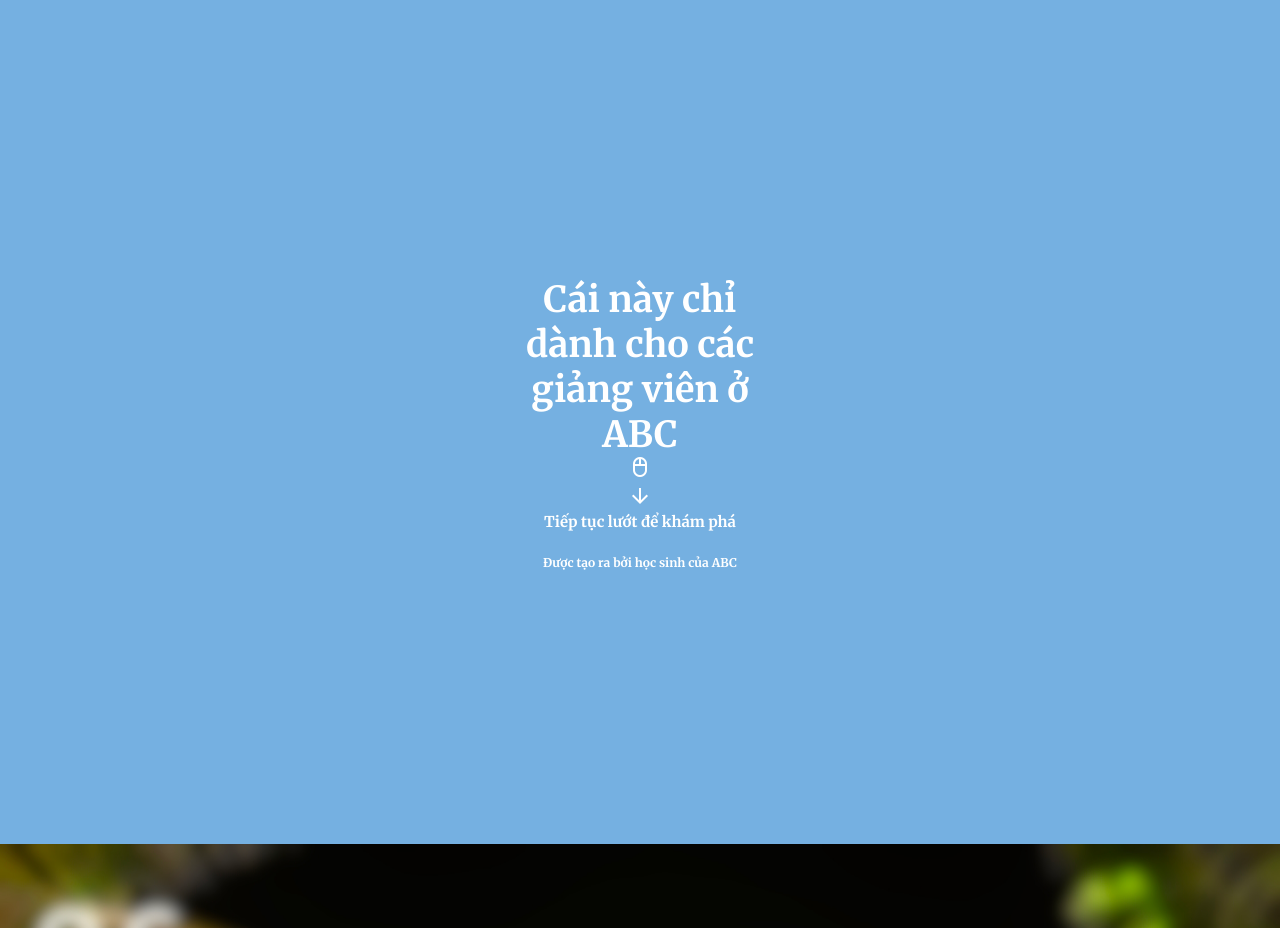
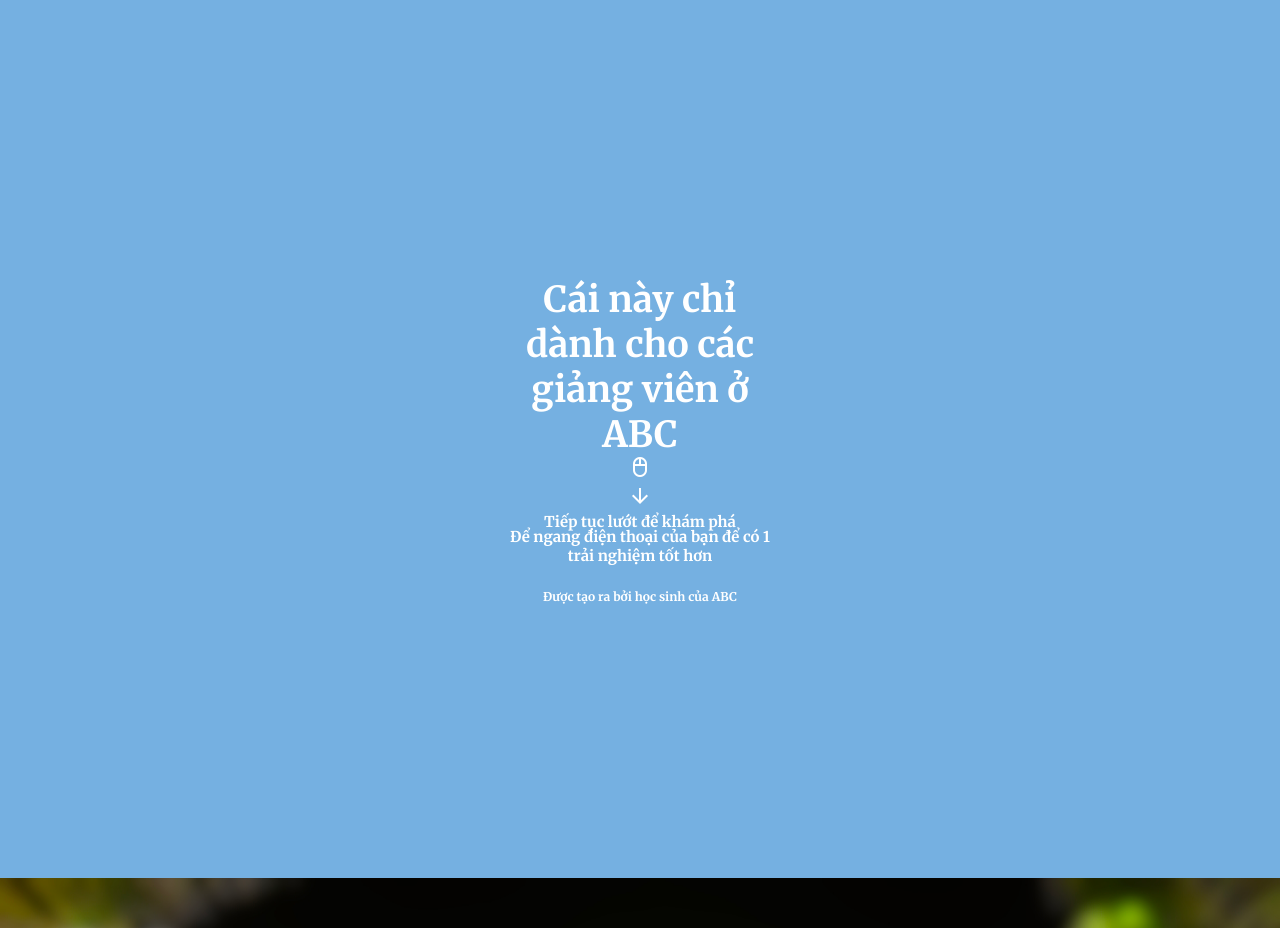
Before and after one commit to Frank872321/ThankYou, a Django app: page / in a window 1280 px wide; the page is wider, and only the part inside the window is pictured. Shown: the top 928 px of that part. Run offline with Django 5.2, Linux system fonts and the light colour scheme; data that the repository does not hold is empty.

Commit message:
my app first commit

```diff
--- a/main/templates/index.html
+++ b/main/templates/index.html
@@ -25,6 +25,7 @@
                 arrow_downward
                 </span>
             <h5>Tiếp tục lướt để khám phá</h5>
+            <h5>Để ngang điện thoại của bạn để có 1 trải nghiệm tốt hơn</h5>
             <h6>Được tạo ra bởi học sinh của ABC</h6>
             </div>
         </div>
```
